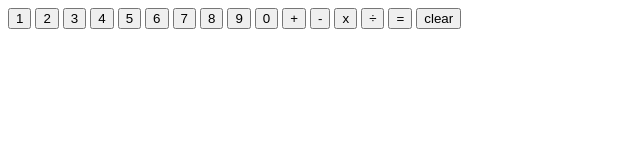
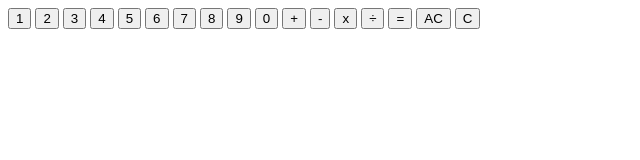
Before and after one commit to iritakano/calculator, a plain HTML site: page index.html in a window 1280 px wide. Shown: the full height of the page, 0-640 px from the left. Drawn offline with Linux system fonts and the light colour scheme.

Commit message:
change clear button to AC and add C button

```diff
--- a/index.html
+++ b/index.html
@@ -25,7 +25,8 @@
     <button id=divide_btn>÷</button>
     <button id=equal_btn>=</button>
 
-    <button id="clear_btn">clear</button>
+    <button>AC</button>
+    <button>C</button>
 
     <script src="script.js"></script>
 </body>
```
